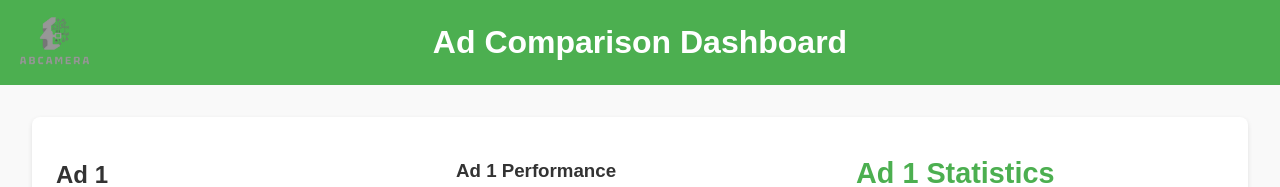
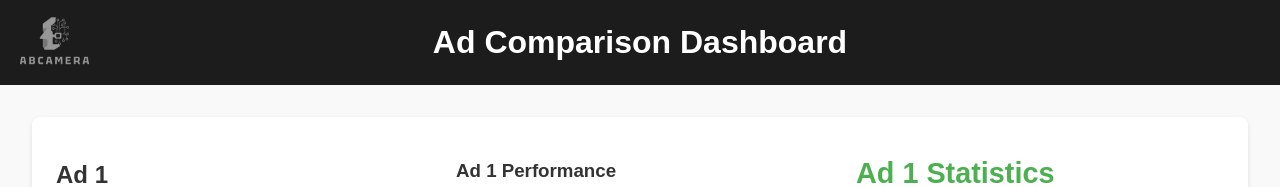
Before and after one commit to RalfsSavielis/A-B, a plain HTML site: page index.html in a window 1280 px wide. Shown: the top 187 px of the page. Drawn offline with Linux system fonts and the light colour scheme.

Commit message:
Update styles.css

```diff
--- a/styles.css
+++ b/styles.css
@@ -7,7 +7,7 @@ body {
 }
 
 header {
-    background-color: #4CAF50;
+    background-color: #1C1C1C;
     color: #fff;
     padding: 1.5rem 0;
     text-align: center;
```
